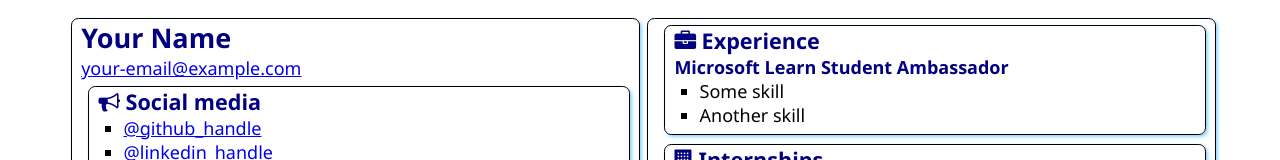
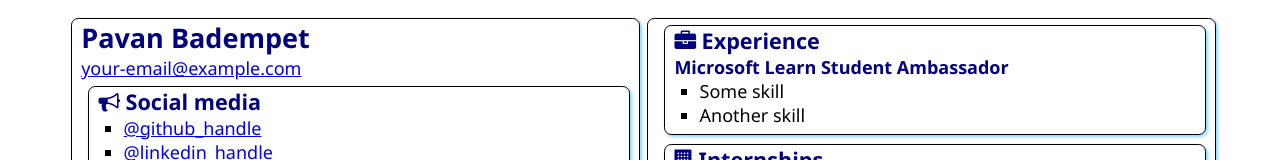
Before and after one commit to pavanbadempet/SATechnicalOnboarding, a plain HTML site: page src/index.html in a window 1280 px wide. Shown: the top 160 px of the page. Drawn offline with Linux system fonts and the light colour scheme.

Commit message:
Added My Name
Added my real name into index.html

```diff
--- a/src/index.html
+++ b/src/index.html
@@ -12,7 +12,7 @@
 <body>
     <main>
         <article class="box">
-            <h1>Your Name</h1>
+            <h1>Pavan Badempet</h1>
             <div><a href="mailto:your.email@example.com">your-email@example.com</a></div>
 
             <section class="box">
```
